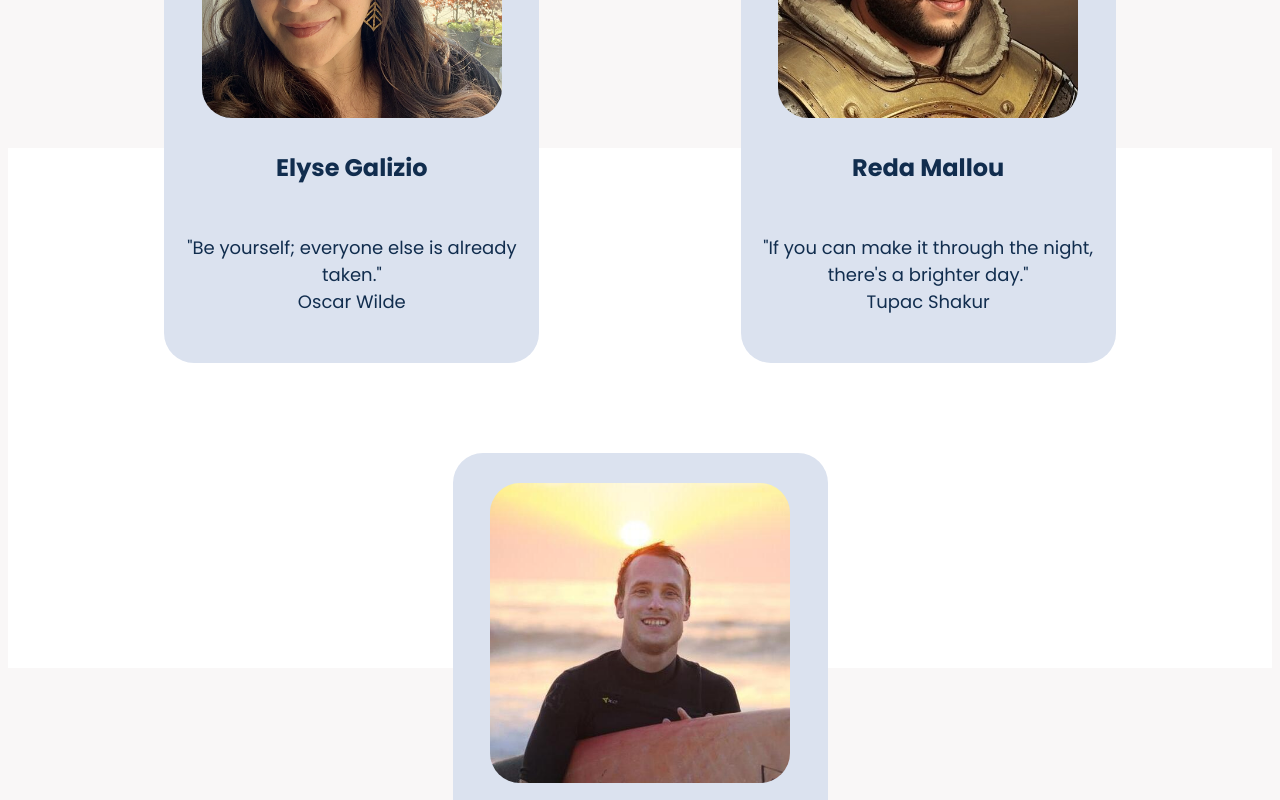
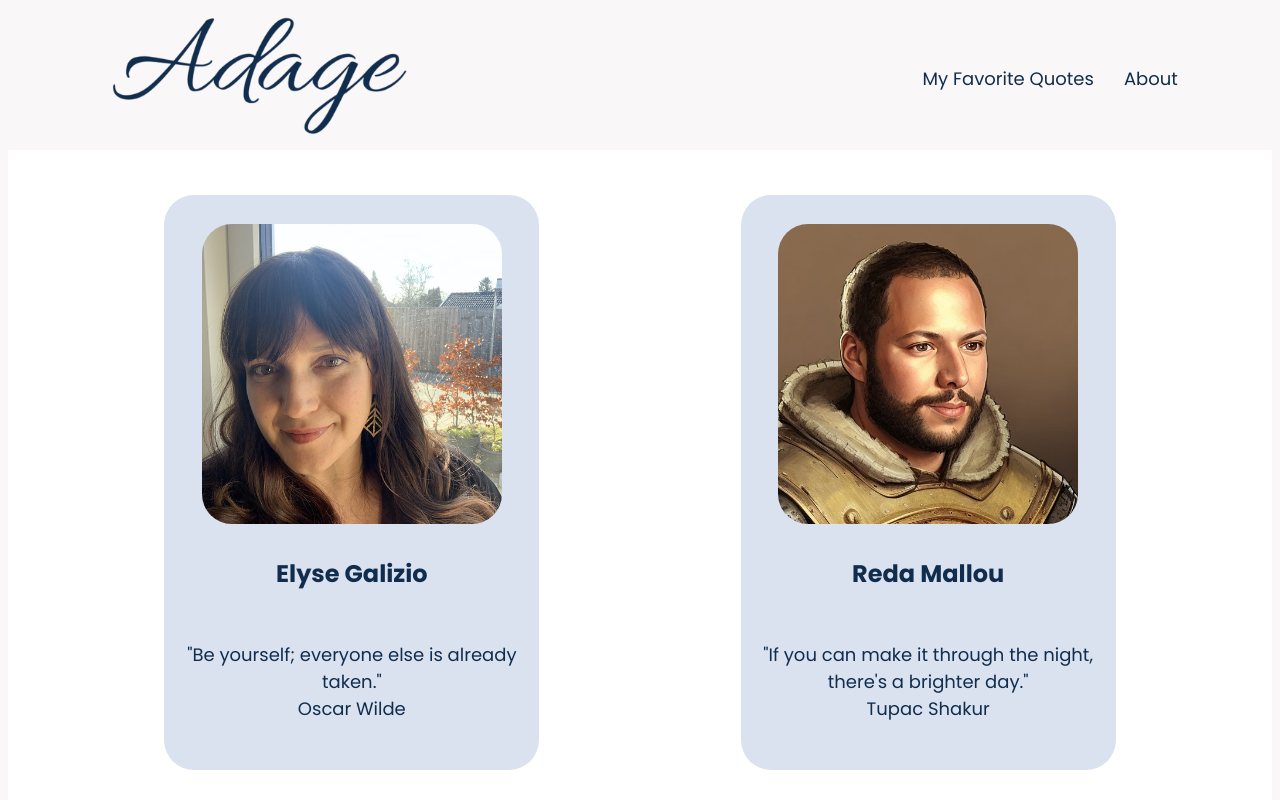
Before and after one commit to ElyseGalizio/Adage, a plain HTML site: page about.html in a window 1280 px wide. Shown: the top 800 px of the page. Drawn offline with Linux system fonts and the light colour scheme.

Commit message:
fixed navbar and main section on about page

```diff
--- a/about.html
+++ b/about.html
@@ -15,16 +15,23 @@
 </head>
 <body>
 
-    <navbar class="navbar">
-        <h3>About</h3>
+    <nav class="navbar">
+        <a href="index.html" class="nav-home"><img src="logo-blue-nobackground.png" class="nav-img"></a>
         <ul class="nav-link-list">
-            <li><a href="favorite.html">My Favorite Quotes</a></li>
-            <li><a href="about.html">About</a></li>
+
+            <li><a href="favorite.html" class="nav-links">My Favorite Quotes</a></li>
+            <li><a href="about.html" class="nav-links">About</a></li>
         </ul>
-    </navbar>
+        <div class="hamburger">
+            <span class="bar"></span>
+            <span class="bar"></span>
+            <span class="bar"></span>
+        </div>
+        </a>
+    </nav>
 
-    <section id="quotes-section">
-        <div class="about-section">
+    <section class="about-section">
+        <div class="about-div">
             <div class="about-card">
                 <img src="elyse.png" class="about-img">
                 <h4 class="about-name">Elyse Galizio</h4>
--- a/style.css
+++ b/style.css
@@ -157,6 +157,16 @@ border: none;
   }
 
 .about-section {
+    background-color: #ffffff;
+    height: auto;
+    width: 100%;
+    display: flex;
+    flex-wrap: wrap;
+    justify-content: center;
+    align-items: center;
+}
+
+.about-div {
     display: flex;
     justify-content: space-evenly;
     flex-wrap: wrap;
```
